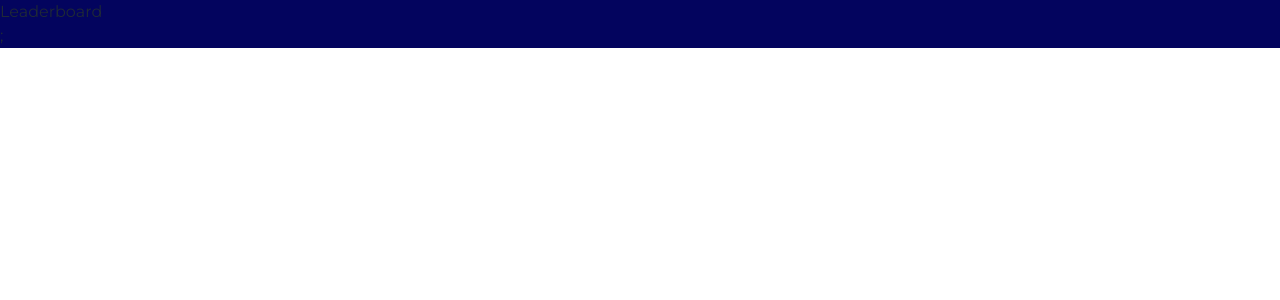
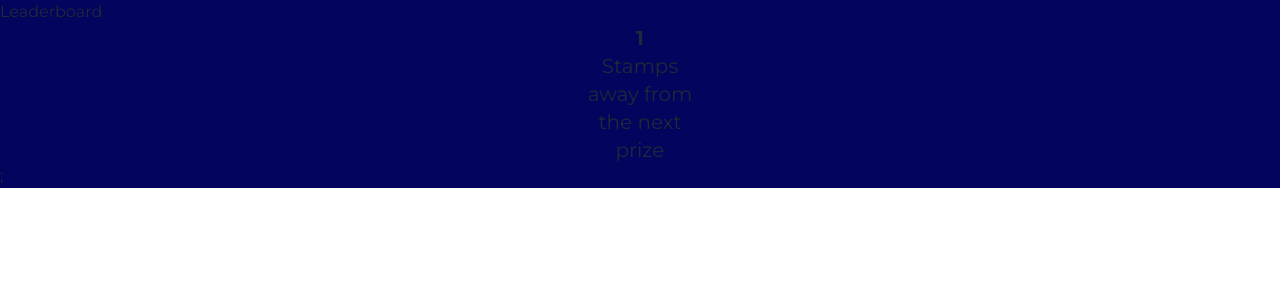
Before and after one commit to UoaWDCC/passport, a React (Vite) app in the folder web/: page /leaderboard in a window 1280 px wide. Shown: the top 300 px of the page. Built offline with nearby package versions, Linux system fonts and the light colour scheme.

Commit message:
Implement stamps away count component

```diff
--- /dev/null
+++ b/web/src/components/StampsAwayCount.tsx
@@ -0,0 +1,18 @@
+import { useState } from "react";
+
+export default function StampsAwayCount() {
+    const [stampsAway, setStampsAway] = useState();
+    const temp = 1;
+
+    return (
+        <div className="text-center text-xl">
+            <p className="font-bold">{temp}</p>
+            <div className="flex flex-col text-center">
+                <span>Stamps</span>
+                <span>away from</span>
+                <span>the next</span>
+                <span>prize</span>
+            </div>
+        </div>
+    );
+}
--- a/web/src/pages/Leaderboard.tsx
+++ b/web/src/pages/Leaderboard.tsx
@@ -1,7 +1,10 @@
+import StampsAwayCount from "@components/StampsAwayCount";
+
 export default function Leaderboard() {
     return (
         <div>
             <h1>Leaderboard</h1>
+            <StampsAwayCount />
         </div>
     );
 }
```
